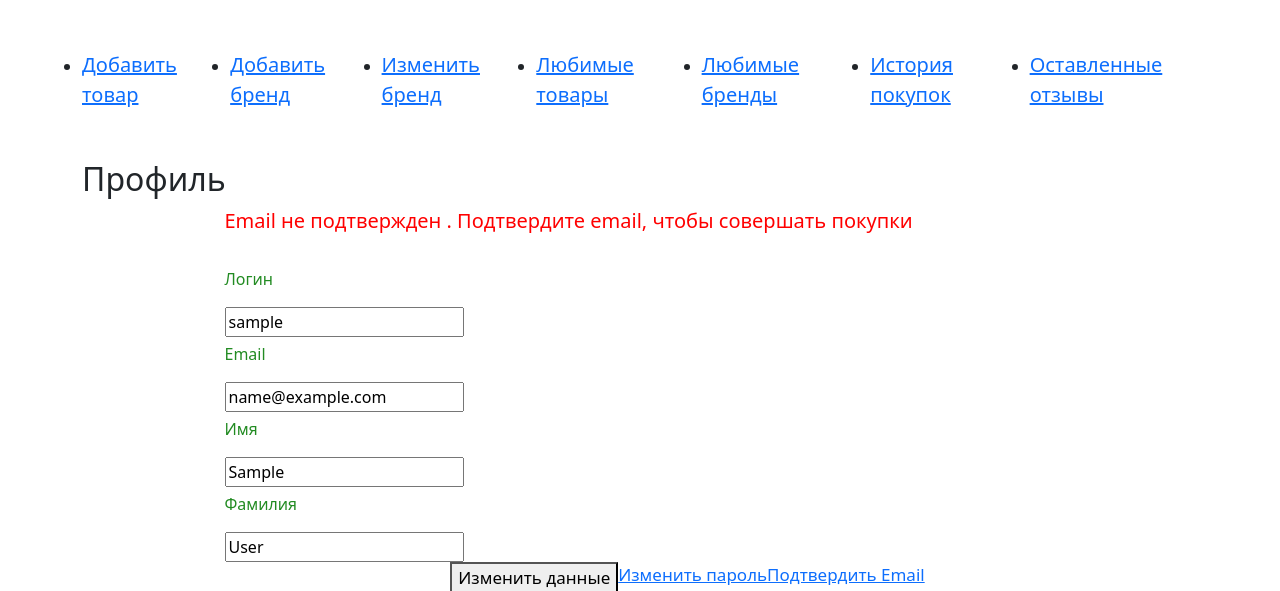
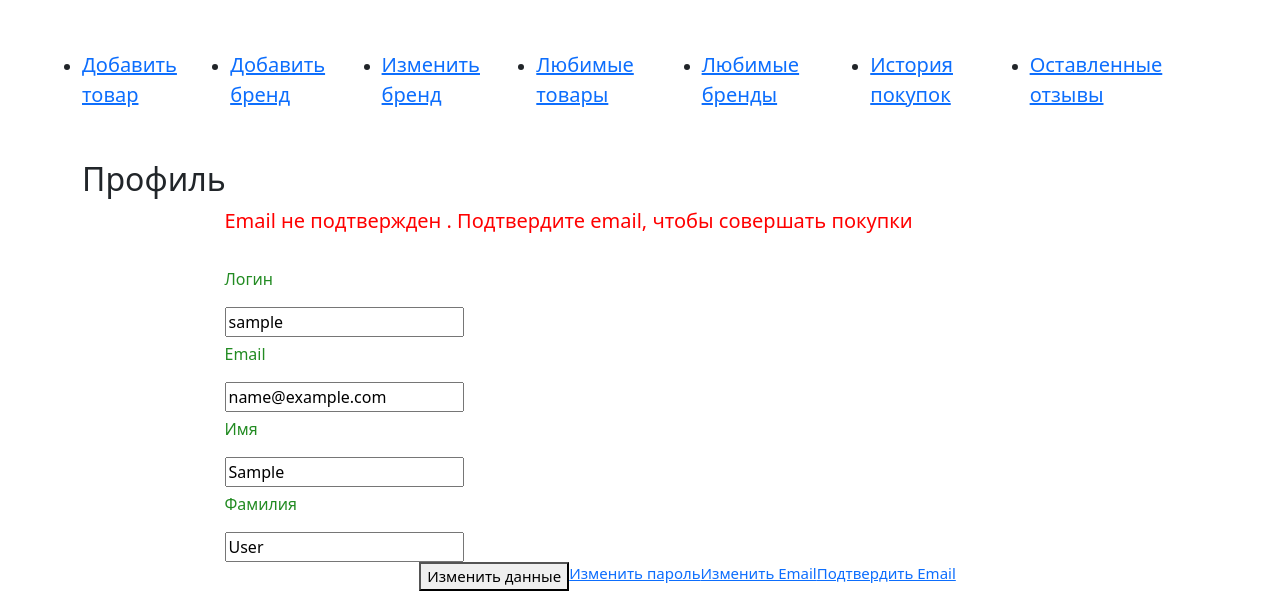
Before and after one commit to zalmon74/CLA__internet_shop_technique, a Django app: page /accounts/profile/ in a window 1280 px wide. Shown: the part 300-891 px from the top of the page. Run offline with Django 4.2, Linux system fonts and the light colour scheme; the visitor is signed in with stand-in values (Sample User, id 1); some libraries are stand-ins or nearby versions; grey boxes are pictures that could not be loaded.

Commit message:
Добавлена возможность изменения почты

```diff
--- a/CLA__shop/accounts/forms.py
+++ b/CLA__shop/accounts/forms.py
@@ -1,10 +1,11 @@
+from smtplib import SMTPRecipientsRefused
 
 from django import forms
 from captcha.fields import CaptchaField, CaptchaTextInput
 from django.contrib.auth.forms import AuthenticationForm, UserCreationForm
 from django.contrib.auth.password_validation import validate_password
 
-from .business_logic import check_confirm_code
+from .business_logic import check_confirm_code, send_message_at_change_email
 from .models import CustomUser
 
 
@@ -119,7 +120,6 @@ class ConfirmEmailUserForm(forms.Form):
     """
     confirm_email = forms.CharField(
         label='Код',
-        required=False,
         widget=forms.TextInput(attrs={'class': 'contactus'})
     )
 
@@ -135,6 +135,30 @@ class ConfirmEmailUserForm(forms.Form):
         return cleanned_data
 
 
+class ChangeEmailUserForm(forms.Form):
+    """
+    Форма для изменения email'а
+    """
+    new_email = forms.EmailField(
+        label='Новый Email',
+        widget=forms.EmailInput(attrs={'class': 'contactus', 'placeholder': 'Новый Email'})
+    )
+
+    def clean(self):
+        cleanned_data = super().clean()
+        clean_new_email = cleanned_data['new_email']
+        # Проверяем введенность правильного email, путем отправки на него сообщения
+        try:
+            send_message_at_change_email(clean_new_email)
+        except SMTPRecipientsRefused as e:
+            self.add_error('new_email', 'Введен не существующий Email')
+        # Проверяем других пользователей на наличие веденного email
+        users_with_email = CustomUser.objects.filter(email=clean_new_email)
+        if len(users_with_email) > 0:
+            self.add_error('new_email', 'Пользователи с таким Email\'ом уже существует')
+        return cleanned_data
+
+
 class FavoriteBrandsForm(forms.ModelForm):
     """
     Форма с избранными брендами
--- a/CLA__shop/accounts/templates/accounts/user_profile.html
+++ b/CLA__shop/accounts/templates/accounts/user_profile.html
@@ -41,10 +41,11 @@
                         </div>
                      {% endfor %}
                     <div class="col-md-12" style="display: flex; justify-content: center">
-                       <button type="submit" class="send_btn" style="font-size: 17px;">{{ text_button }}</button>
-                       <a href="{% url 'user_change_password' %}" class="send_btn" style="font-size: 17px; text-align: center;">Изменить пароль</a>
+                       <button type="submit" class="send_btn" style="font-size: 15px;">{{ text_button }}</button>
+                       <a href="{% url 'user_change_password' %}" class="send_btn" style="font-size: 15px; text-align: center;">Изменить пароль</a>
+                       <a href="{% url 'user_change_email' %}" class="send_btn" style="font-size: 15px; text-align: center; white-space: pre-wrap;">Изменить Email</a>
                        {% if not user.mail_confirmation %}
-                            <a href="{% url 'user_confirm_email' %}" class="send_btn" style="font-size: 17px; text-align: center;">Подтвердить Email</a>
+                            <a href="{% url 'user_confirm_email' %}" class="send_btn" style="font-size: 15px; text-align: center;">Подтвердить Email</a>
                        {% endif %}
                     </div>
                  </div>
--- a/CLA__shop/accounts/urls.py
+++ b/CLA__shop/accounts/urls.py
@@ -10,6 +10,7 @@ urlpatterns = [
     path('profile/confirm_email/',
          never_cache(ConfirmEmailUser.as_view()),
          name='user_confirm_email'),
+    path('profile/change_email/', ChangeEmailUser.as_view(), name='user_change_email'),
     path('profile/change_password/', UserChangePassword.as_view(), name='user_change_password'),
     path('register/', RegisterUser.as_view(), name='register_user'),
     path('login/', LoginUser.as_view(), name='login_user'),
--- a/CLA__shop/accounts/views.py
+++ b/CLA__shop/accounts/views.py
@@ -275,3 +275,23 @@ def ajax_resend_message_for_confirm_email(request):
     """
     send_email_message_for_confirm_email(request.user)
     return JsonResponse({})
+
+
+class ChangeEmailUser(FormView):
+    form_class = ChangeEmailUserForm
+    template_name = 'accounts/change_email.html'
+    success_url = reverse_lazy('user_confirm_email')
+
+    def form_valid(self, form):
+        result = super().form_valid(form)
+        # Записыаем новыйы email в БД
+        self.request.user.email =  form.cleaned_data['new_email']
+        self.request.user.mail_confirmation = False
+        self.request.user.save()
+        return result
+
+    def get_context_data(self, **kwargs):
+        context = super().get_context_data(**kwargs)
+        context['title'] = 'Изменить Email'
+        context['text_button'] = 'Подтвердить'
+        return context
```
Also changed, not shown: CLA__shop/accounts/business_logic.py (+15 -0 lines), CLA__shop/accounts/templates/accounts/change_email.html (added, +12 -0 lines).
